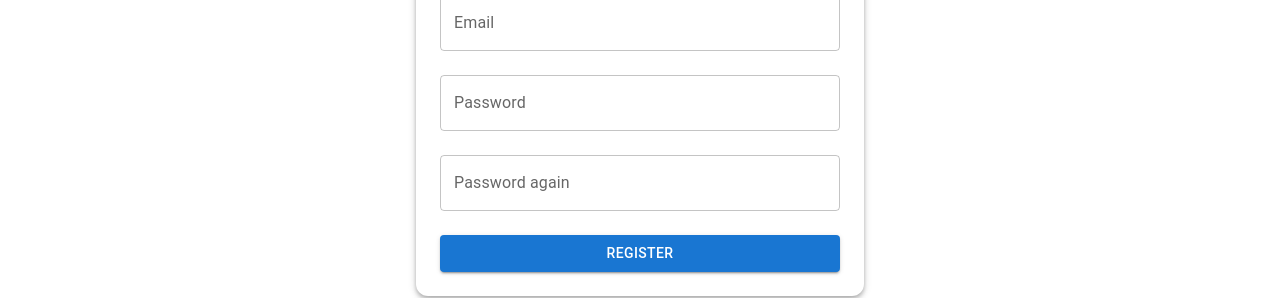
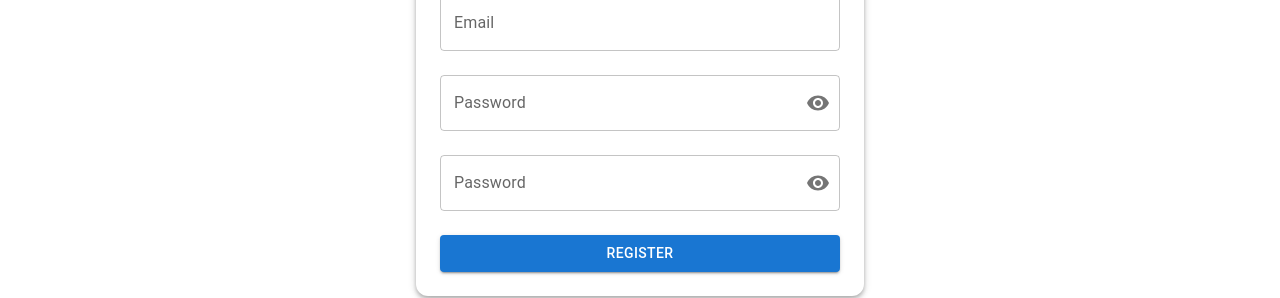
Before and after one commit to davidkakov111/skeleton-nr-auth, a React (Vite) app in the folder frontend/: page /register in a window 1280 px wide. Shown: the part 252-550 px from the top of the page. Built offline with nearby package versions, Linux system fonts and the light colour scheme; no server answers.

Commit message:
custom password comp.

```diff
--- /dev/null
+++ b/frontend/src/components/form/PasswordField.tsx
@@ -0,0 +1,40 @@
+import { useState } from "react";
+import { TextField, IconButton, InputAdornment } from "@mui/material";
+import { Visibility, VisibilityOff } from "@mui/icons-material";
+
+// Custom password field component
+export default function PasswordField({ value, onChange, error, helperText }: {
+    value: string;
+    onChange: (e: React.ChangeEvent<HTMLInputElement>) => void;
+    error?: boolean;
+    helperText?: string;
+}) {
+    const [showPassword, setShowPassword] = useState(false);
+
+    return (
+        <TextField
+            fullWidth
+            label="Password"
+            type={showPassword ? "text" : "password"}
+            margin="normal"
+            value={value}
+            onChange={onChange}
+            error={error}
+            helperText={helperText}
+            slotProps={{
+                input: {
+                    endAdornment: (
+                        <InputAdornment position="end">
+                            <IconButton
+                                onClick={() => setShowPassword(!showPassword)}
+                                edge="end"
+                            >
+                                {showPassword ? <VisibilityOff /> : <Visibility />}
+                            </IconButton>
+                        </InputAdornment>
+                    ),
+                },
+            }}
+        />
+    );
+}
--- a/frontend/src/pages/Login.tsx
+++ b/frontend/src/pages/Login.tsx
@@ -6,6 +6,7 @@ import { useNavigate } from "react-router-dom";
 import { getPasswordErrors, validateEmail, validatePassword } from "../utils/auth";
 import { useDebounceEffect } from "../utils/debounce";
 import type { PasswordValidationResult } from "../types/auth";
+import PasswordField from "../components/form/PasswordField";
 
 // Login component
 export default function Login() {
@@ -72,10 +73,9 @@ export default function Login() {
 
             <TextField fullWidth label="Email" margin="normal" value={email} onChange={e => setEmail(e.target.value)}
                 error={!!errors.email} helperText={errors.email}/>
-            <TextField fullWidth label="Password" type="password" margin="normal" value={password} onChange={e => setPassword(e.target.value)}
-                error={!!errors.password} helperText={
-                    errors.password ? getPasswordErrors(errors.password).join(", ") : ""
-                }/>
+            <PasswordField value={password} onChange={e => setPassword(e.target.value)} error={!!errors.password} helperText={
+                errors.password ? getPasswordErrors(errors.password).join(", ") : ""
+            }/>
 
             <Button variant="contained" fullWidth sx={{ mt: 2 }} onClick={handleSubmit}>Login</Button>
         </Box>
--- a/frontend/src/pages/Register.tsx
+++ b/frontend/src/pages/Register.tsx
@@ -6,6 +6,7 @@ import { useNavigate } from "react-router-dom";
 import { getPasswordErrors, validateEmail, validatePassword } from "../utils/auth";
 import { useDebounceEffect } from "../utils/debounce";
 import type { PasswordValidationResult } from "../types/auth";
+import PasswordField from "../components/form/PasswordField";
 
 // Registration component
 export default function Register() {
@@ -74,11 +75,10 @@ export default function Register() {
 
             <TextField fullWidth label="Email" margin="normal" value={email} onChange={e => setEmail(e.target.value)}
                 error={!!errors.email} helperText={errors.email}/>
-            <TextField fullWidth label="Password" type="password" margin="normal" value={password} onChange={e => setPassword(e.target.value)}
-                error={!!errors.password} helperText={
-                    errors.password ? getPasswordErrors(errors.password).join(", ") : ""
-                }/>
-            <TextField fullWidth label="Password again" type="password" margin="normal" value={confPassword} onChange={e => setConfPassword(e.target.value)}
+            <PasswordField value={password} onChange={e => setPassword(e.target.value)} error={!!errors.password} helperText={
+                errors.password ? getPasswordErrors(errors.password).join(", ") : ""
+            }/>
+            <PasswordField value={confPassword} onChange={e => setConfPassword(e.target.value)}
                 error={confPassword !== password} helperText={confPassword === password ? "" : "Passwords do not match"}/>
 
             <Button variant="contained" fullWidth sx={{ mt: 2 }} onClick={handleSubmit}>Register</Button>
```
